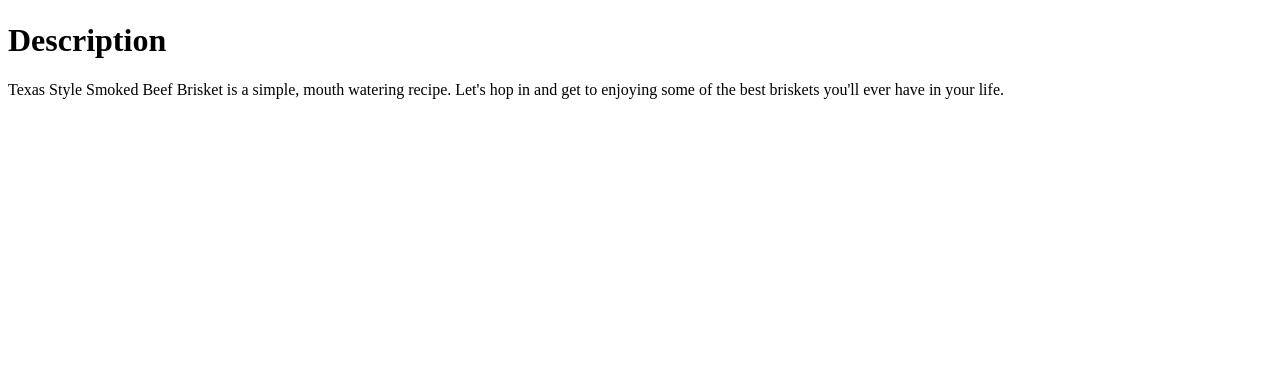
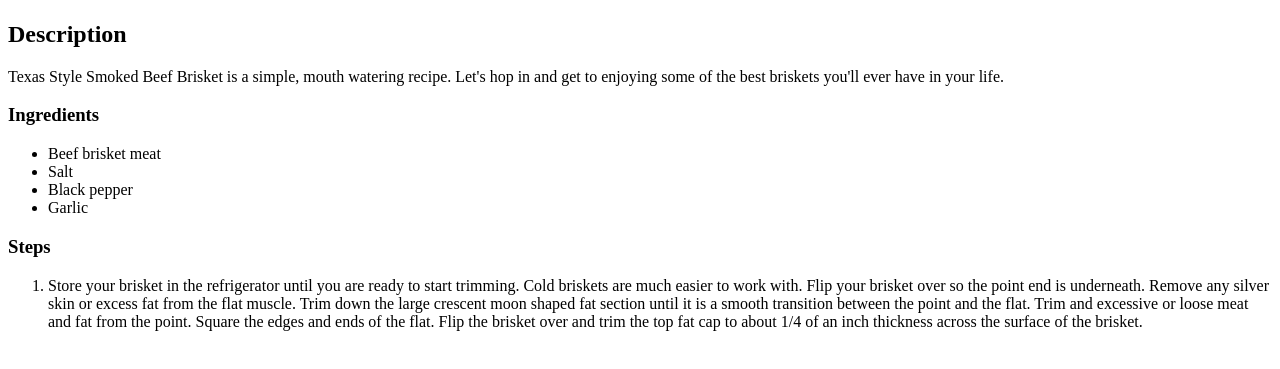
Before and after one commit to kennn1510/odin_recipes, a plain HTML site: page recipes/smoked_beef_brisket.html in a window 1280 px wide. Shown: the part 383-752 px from the top of the page. Drawn offline with Linux system fonts and the light colour scheme.

Commit message:
Add ingredients unordered list of the 4 ingredients

```diff
--- a/recipes/smoked_beef_brisket.html
+++ b/recipes/smoked_beef_brisket.html
@@ -8,7 +8,18 @@
 <body>
     <h1>Texas Style Smoked Beef Brisket</h1>
     <img src="https://heygrillhey.com/static/f99210a7a9a4e5200d4251eb94d0389f/Square-Feature-Image-89.jpg" alt="Smoked beef brisket">
-    <h1>Description</h1>
+    <h2>Description</h2>
     <p>Texas Style Smoked Beef Brisket is a simple, mouth watering recipe. Let's hop in and get to enjoying some of the best briskets you'll ever have in your life.</p>
+    <h3>Ingredients</h3>
+    <ul>
+        <li>Beef brisket meat</li>
+        <li>Salt</li>
+        <li>Black pepper</li>
+        <li>Garlic</li>
+    </ul>
+    <h3>Steps</h3>
+    <ol>
+        <li>Store your brisket in the refrigerator until you are ready to start trimming. Cold briskets are much easier to work with. Flip your brisket over so the point end is underneath. Remove any silver skin or excess fat from the flat muscle. Trim down the large crescent moon shaped fat section until it is a smooth transition between the point and the flat. Trim and excessive or loose meat and fat from the point. Square the edges and ends of the flat. Flip the brisket over and trim the top fat cap to about 1/4 of an inch thickness across the surface of the brisket.</li>
+    </ol>
 </body>
 </html>
```
